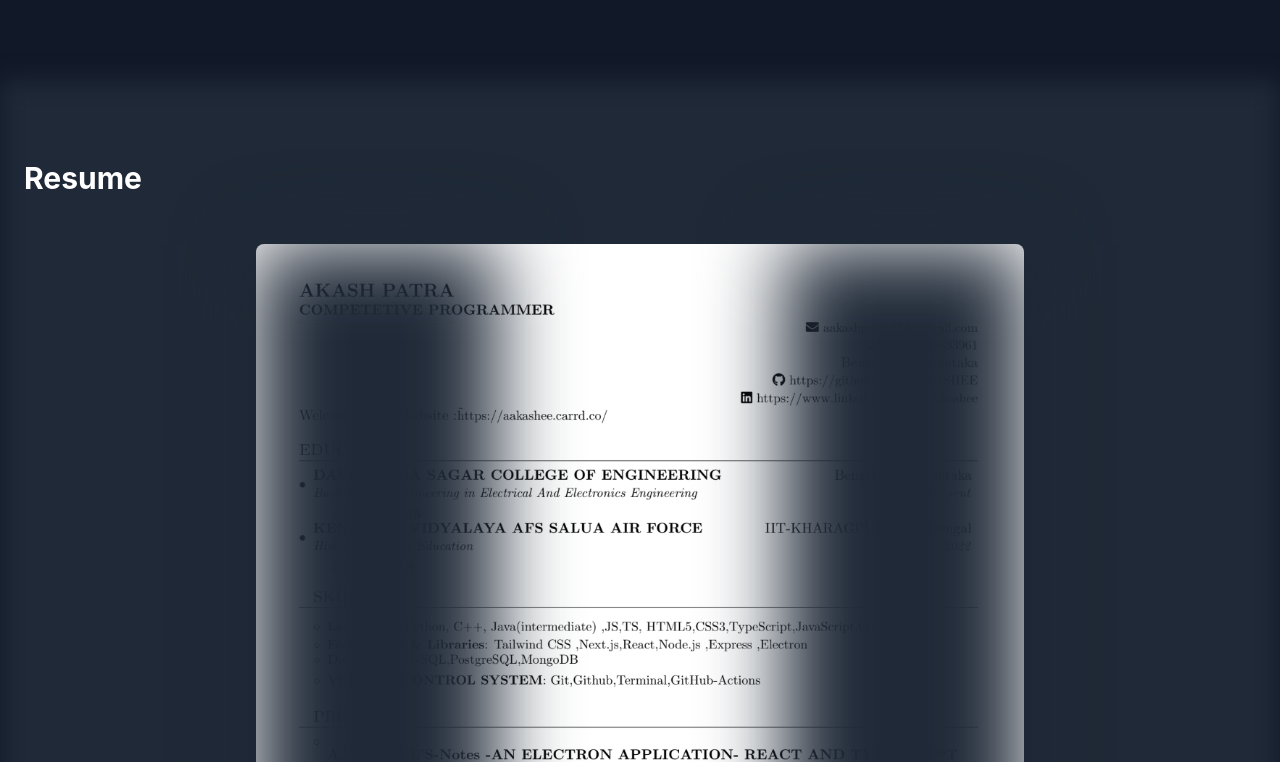
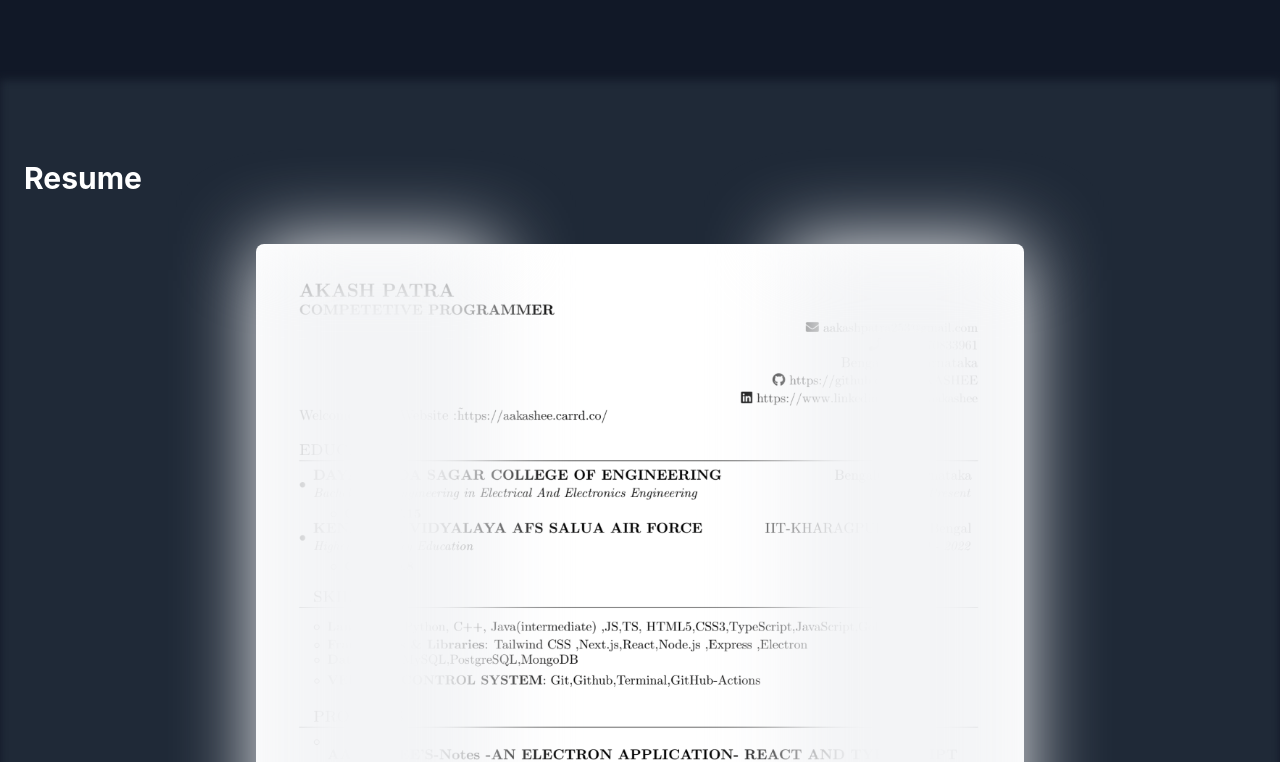
Before and after one commit to AAKASHEE/PORTFOLIO_DEV, a React (Vite) app: page / in a window 1280 px wide. Shown: the part 2420-3182 px from the top of the page. Built offline with nearby package versions, Linux system fonts and the light colour scheme.

Commit message:
added white bluriness

```diff
--- a/src/components/Resume.tsx
+++ b/src/components/Resume.tsx
@@ -5,12 +5,18 @@ const Resume = () => {
   const resumeLink =
     "https://drive.google.com/file/d/1bTrb2CPRtiDGWR4ZAny3cHDghqIRXlph/view"; // Replace with your actual Google Drive link
   const blurRef = useRef<HTMLDivElement>(null);
+  const lineRef = useRef<HTMLDivElement>(null);
 
   useEffect(() => {
     const handleMouseMove = (event: MouseEvent) => {
       if (blurRef.current) {
         const { clientX, clientY } = event;
         blurRef.current.style.clipPath = `circle(100px at ${clientX}px ${clientY}px)`;
+      }
+      if (lineRef.current) {
+        const { clientX, clientY } = event;
+        lineRef.current.style.left = `${clientX}px`;
+        lineRef.current.style.top = `${clientY}px`;
       }
     };
 
@@ -25,7 +31,12 @@ const Resume = () => {
     <section id="resume" className="bg-gray-900 py-20 relative">
       <div
         ref={blurRef}
-        className="absolute inset-0 bg-gray-800 filter blur-md pointer-events-none"
+        className="absolute inset-0 bg-gray-800 filter blur-sm pointer-events-none"
+      ></div>
+      <div
+        ref={lineRef}
+        className="absolute w-2 h-2 bg-gold rounded-full pointer-events-none"
+        style={{ transition: "left 0.1s, top 0.1s" }}
       ></div>
       <div className="container mx-auto px-6 relative">
         <h2 className="text-3xl font-bold text-white mb-12">Resume</h2>
@@ -69,11 +80,11 @@ const Resume = () => {
             {/* Blur Effect - Sides Only */}
             <div className="absolute inset-0 pointer-events-none">
               <div
-                className="absolute inset-y-0 left-0 w-60 bg-gray-800"
+                className="absolute inset-y-0 left-0 w-60 bg-gray-100"
                 style={{ filter: "blur(40px)" }}
               ></div>
               <div
-                className="absolute inset-y-0 right-0 w-60 bg-gray-800"
+                className="absolute inset-y-0 right-0 w-60 bg-gray-100"
                 style={{ filter: "blur(40px)" }}
               ></div>
             </div>
```
